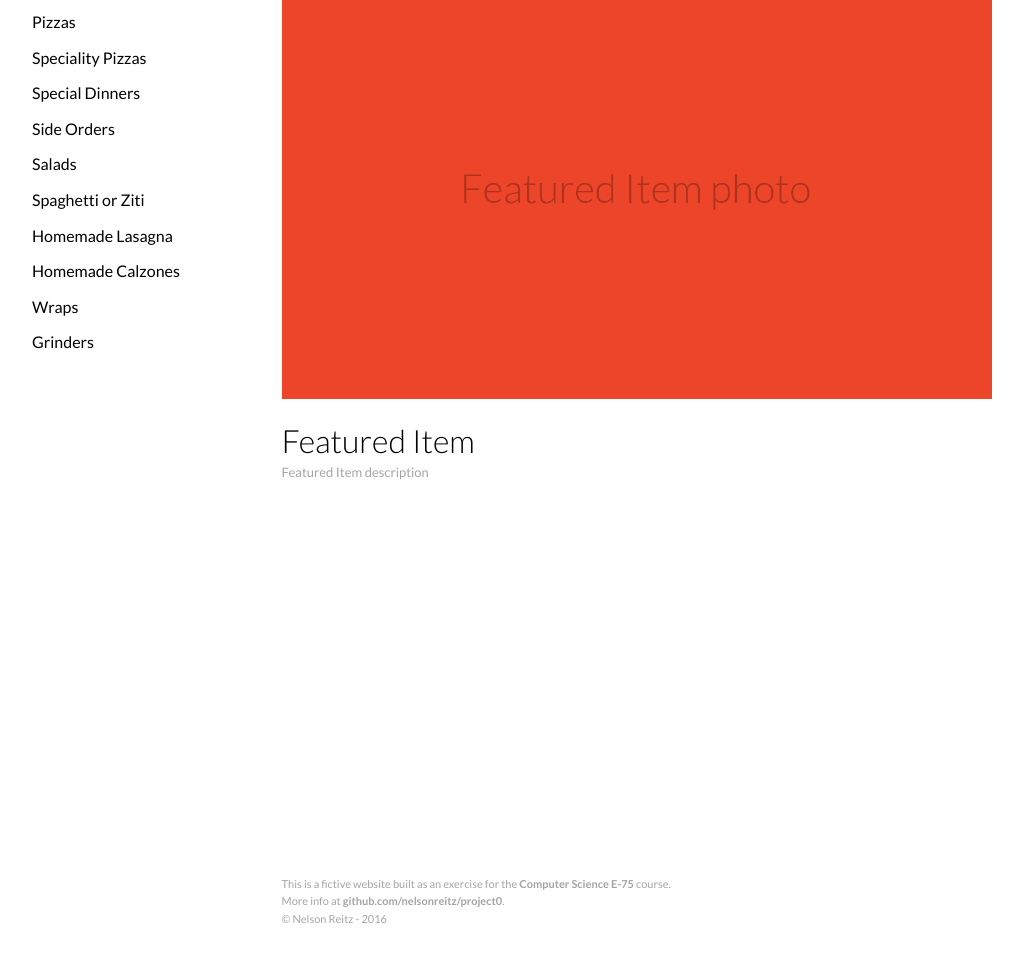
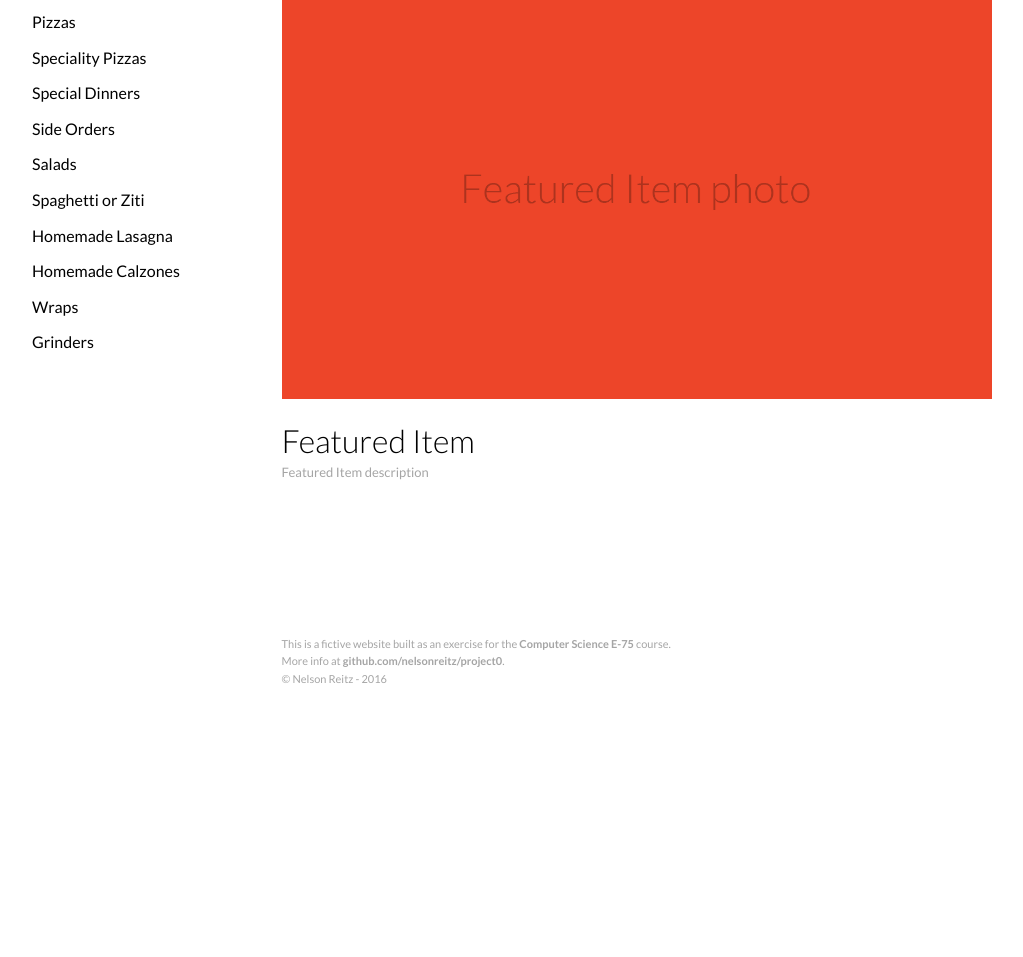
Before and after one commit to nelsonreitz/pizzaml, a PHP site: page / in a window 1280 px wide. Shown: the part 121-1078 px from the top of the page, without its empty margins (128-1151 px from the left). After the commit the page ends 804 px from the top, so only its background shows below. Run offline with PHP 8.4, Linux system fonts and the light colour scheme.

Commit message:
Sticky footer

```diff
--- a/public/css/style.css
+++ b/public/css/style.css
@@ -10,6 +10,7 @@
 /** Table of contents
  * - General
  * - Header
+ * - Containers
  * - Navigation
  * - Content
  * - Featured item
@@ -21,7 +22,6 @@
  */
 
 /* General */
-
 html {
     box-sizing: border-box;
     -webkit-font-smoothing: antialiased;
@@ -60,8 +60,17 @@ th, td {
     border-bottom: 1px solid #e8e8e8;
 }
 
+/* Containers */
+.container {
+    height: 100%;
+}
+
+.row {
+    min-height: 100%;
+    position: relative;
+}
+
 /* Header */
-
 .header {
     background-color: white;
     height: 70px;
@@ -101,7 +110,6 @@ th, td {
 }
 
 /* Navigation */
-
 .navigation {
     margin-top: 10px;
     position: fixed;
@@ -128,9 +136,8 @@ th, td {
 }
 
 /* Content */
-
 .content {
-    margin-bottom: 30px;
+    margin-bottom: 111px;
     margin-left: 26%;
 }
 
@@ -161,7 +168,6 @@ th, td {
 }
 
 /* Featured Item */
-
 .featured-item .item {
     border: 0;
 }
@@ -180,7 +186,6 @@ th, td {
 }
 
 /* Item */
-
 .item {
     border-bottom: 1px solid #e8e8e8;
     border-top: 1px solid #e8e8e8;
@@ -188,6 +193,14 @@ th, td {
     margin-bottom: 30px;
     padding: 12px 12px 12px 0;
     position: relative;
+}
+
+.item:last-of-type {
+    margin-bottom: 150px;
+}
+
+.item:first-of-type {
+    margin-bottom: 30px;
 }
 
 .item-photo {
@@ -272,7 +285,6 @@ input[type="number"]::-webkit-outer-spin-button {
 }
 
 /* Message */
-
 .message {
     font-size: 18px;
 }
@@ -282,8 +294,8 @@ input[type="number"]::-webkit-outer-spin-button {
 }
 
 /* Cart */
-
 .cart {
+    margin-bottom: 150px;
     padding-top: 30px;
 }
 
@@ -318,11 +330,13 @@ input[type="number"]::-webkit-outer-spin-button {
 }
 
 /* Footer */
-
 .footer {
+    bottom: 0;
     color: #a5a5a5;
     font-size: 11px;
-    margin-top: 300px;
+    height: 111px;
+    padding: 30px 0;
+    position: absolute;
 }
 
 .footer p {
@@ -334,7 +348,6 @@ input[type="number"]::-webkit-outer-spin-button {
 }
 
 /* Small screen */
-
 @media screen and (max-width: 880px) {
 
     body {
```
